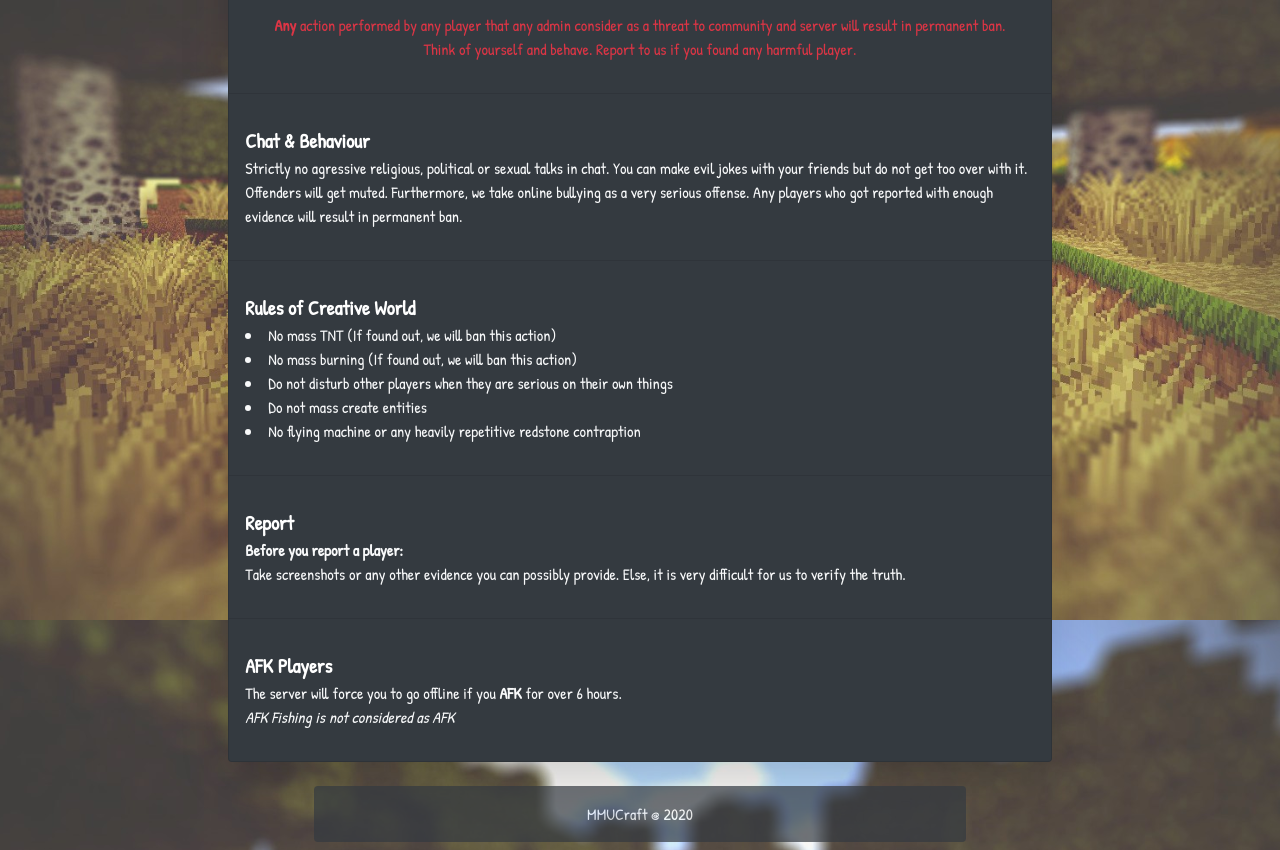
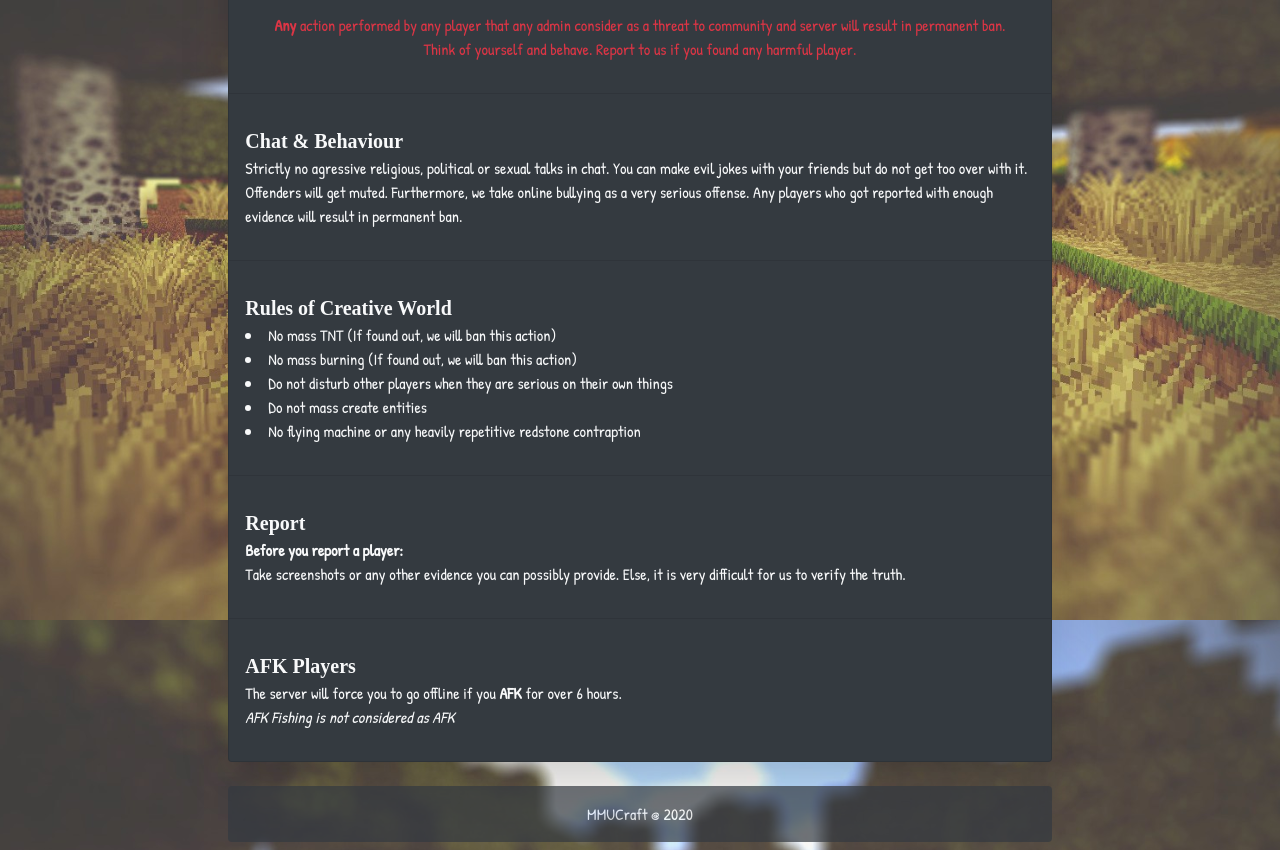
Before and after one commit to keishidesu/mmucraft-website, a Nuxt app: page /rules in a window 1280 px wide. Shown: the part 180-1030 px from the top of the page. Built offline with nearby package versions, Linux system fonts and the light colour scheme; a web font is replaced by a local one.

Commit message:
fixed title alignment and rules page

```diff
--- a/components/index/anouncement.vue
+++ b/components/index/anouncement.vue
@@ -1,7 +1,7 @@
 <template>
   <b-col cols="12" lg="8" class="mt-3">
     <div class="card rounded gl-bg-white-10 shadow">
-      <div class="card-header mc-title font-weight-bolder" style="color:red; font-size:1.5rem">
+      <div class="card-header text-center mc-title font-weight-bolder" style="color:red; font-size:1.5rem">
         Announcement
       </div>
       <div class="card-body">
--- a/components/index/features.vue
+++ b/components/index/features.vue
@@ -2,12 +2,12 @@
   <div class="bg-mmucraft">
     <b-container class="py-5">
       <div class="d-none d-md-block">
-        <div class="mc-title font-weight-bolder" style="font-size: 3rem;">
+        <div class="mc-title text-center font-weight-bolder" style="font-size: 3rem;">
           {{ sectionTitle }}
         </div>
       </div>
       <div class="d-md-none">
-        <div class="mc-title font-weight-bolder" style="font-size: 1.5rem;">
+        <div class="mc-title text-center font-weight-bolder" style="font-size: 1.5rem;">
           {{ sectionTitle }}
         </div>
       </div>
--- a/components/index/github.vue
+++ b/components/index/github.vue
@@ -1,7 +1,7 @@
 <template>
   <b-col cols="12" lg="4" class="mt-3">
     <div class="card gl-bg-white-30 rounded shadow">
-      <div class="card-header mc-title font-weight-bolder" style="font-size: 1.5rem;">
+      <div class="card-header text-center mc-title font-weight-bolder" style="font-size: 1.5rem;">
         Github
       </div>
       <div class="card-body text-white text-center">
--- a/components/index/start.vue
+++ b/components/index/start.vue
@@ -2,7 +2,7 @@
   <div class="bg-dark">
     <b-container class="py-5">
       <div class="d-none d-md-block">
-        <div class="mc-title font-weight-bolder" style="font-size: 3rem;">
+        <div class="mc-title text-center font-weight-bolder" style="font-size: 3rem;">
           {{ sectionTitle }}
           <b-button v-b-toggle.collapse-start variant="outline-light" class="m-1">
             <i class="fa fa-chevron-down" />
--- a/layouts/default.vue
+++ b/layouts/default.vue
@@ -33,10 +33,10 @@ body {
   color: white;
 }
 
-.footer {
-  position: absolute;
+.footer{
   bottom: 0;
   width: 100%;
+  opacity: 0.7;
 }
 
 .bg-none {
@@ -53,7 +53,6 @@ body {
 
 .mc-title {
   font-family: 'Bungee Inline', cursive;
-  text-align: center;
 }
 
 /* Animation */
--- a/pages/rules.vue
+++ b/pages/rules.vue
@@ -3,7 +3,7 @@
     <div class="mt-5 row justify-content-center">
       <div class="mt-5 col-12 col-md-8 position-relative text-light">
         <div class="animated animatedFadeInUp fadeInUp card mb-0 bg-dark text-light  shadow-lg">
-          <h4 class="mt-4 text-center text-white gl-font font-weight-bolder" style="font-size: 40px;text-shadow: 2px 6px 3px #000000;">
+          <h4 class="mt-4 mc-title text-center font-weight-bolder" style="font-size: 40px;text-shadow: 2px 6px 3px #000000;">
             Server Rules
           </h4>
           <div class="card-body p-3">
@@ -14,7 +14,7 @@
           </div>
           <hr>
           <div class="card-body p-3">
-            <div class="text-white font-weight-bolder" style="font-size: 20px;">
+            <div class="mc-title font-weight-bolder" style="font-size: 20px;">
               Chat & Behaviour
             </div>
             <div>
@@ -23,7 +23,7 @@
           </div>
           <hr>
           <div class="card-body p-3">
-            <div class="text-white gl-font font-weight-bolder" style="font-size: 20px;">
+            <div class="mc-title font-weight-bolder" style="font-size: 20px;">
               Rules of Creative World
             </div>
             <div>
@@ -36,7 +36,7 @@
           </div>
           <hr>
           <div class="card-body p-3">
-            <div class="text-white gl-font font-weight-bolder" style="font-size: 20px;">
+            <div class="mc-title font-weight-bolder" style="font-size: 20px;">
               Report
             </div>
             <div>
@@ -46,7 +46,7 @@
           </div>
           <hr>
           <div class="card-body p-3 mb-3">
-            <div class="text-white gl-font font-weight-bolder" style="font-size: 20px;">
+            <div class="mc-title font-weight-bolder" style="font-size: 20px;">
               AFK Players
             </div>
             <div>
@@ -67,11 +67,5 @@ export default {
 </script>
 
 <style>
-.footer{
-  position: absolute;
-  left: 10%;
-  bottom: auto;
-  width: 80%;
-  opacity: 0.7;
-}
+
 </style>
```
